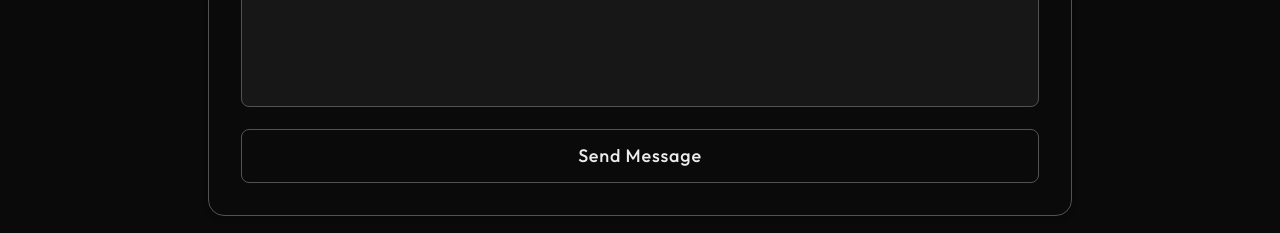
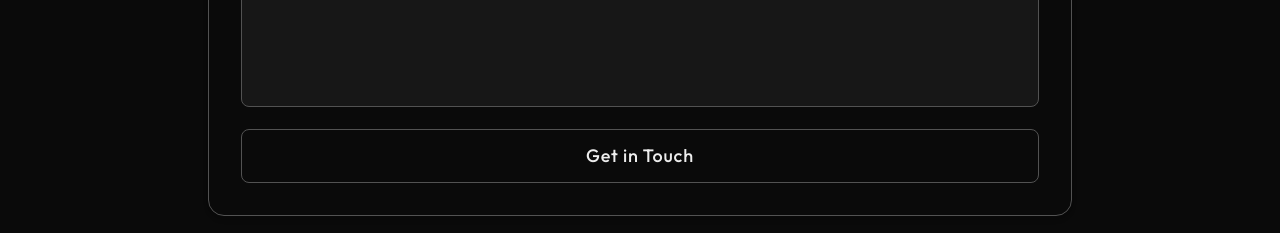
Before and after one commit to heyritikk/portfolio, a Next.js app: page / in a window 1280 px wide. Shown: the part 4540-4773 px from the top of the page. Built offline with nearby package versions, Linux system fonts and the light colour scheme.

Commit message:
update: change contact button text to 'Get in Touch'

```diff
--- a/src/app/components/Contact.tsx
+++ b/src/app/components/Contact.tsx
@@ -206,7 +206,7 @@ const Contact = React.forwardRef<HTMLElement, { id: string }>(({ id }, ref) => {
             disabled={loading}
             className={`w-full bg-[var(--card-bg)] px-4 py-3 rounded-lg text-base md:text-lg font-medium border border-[var(--border)] md:hover:bg-[var(--surface-hover)] flex justify-center ${loading ? "opacity-50 cursor-not-allowed" : "cursor-pointer"}`}
           >
-            {loading ? "Sending..." : "Send Message"}
+            {loading ? "Sending..." : "Get in Touch"}
           </motion.button>
         </motion.form>
 
```
